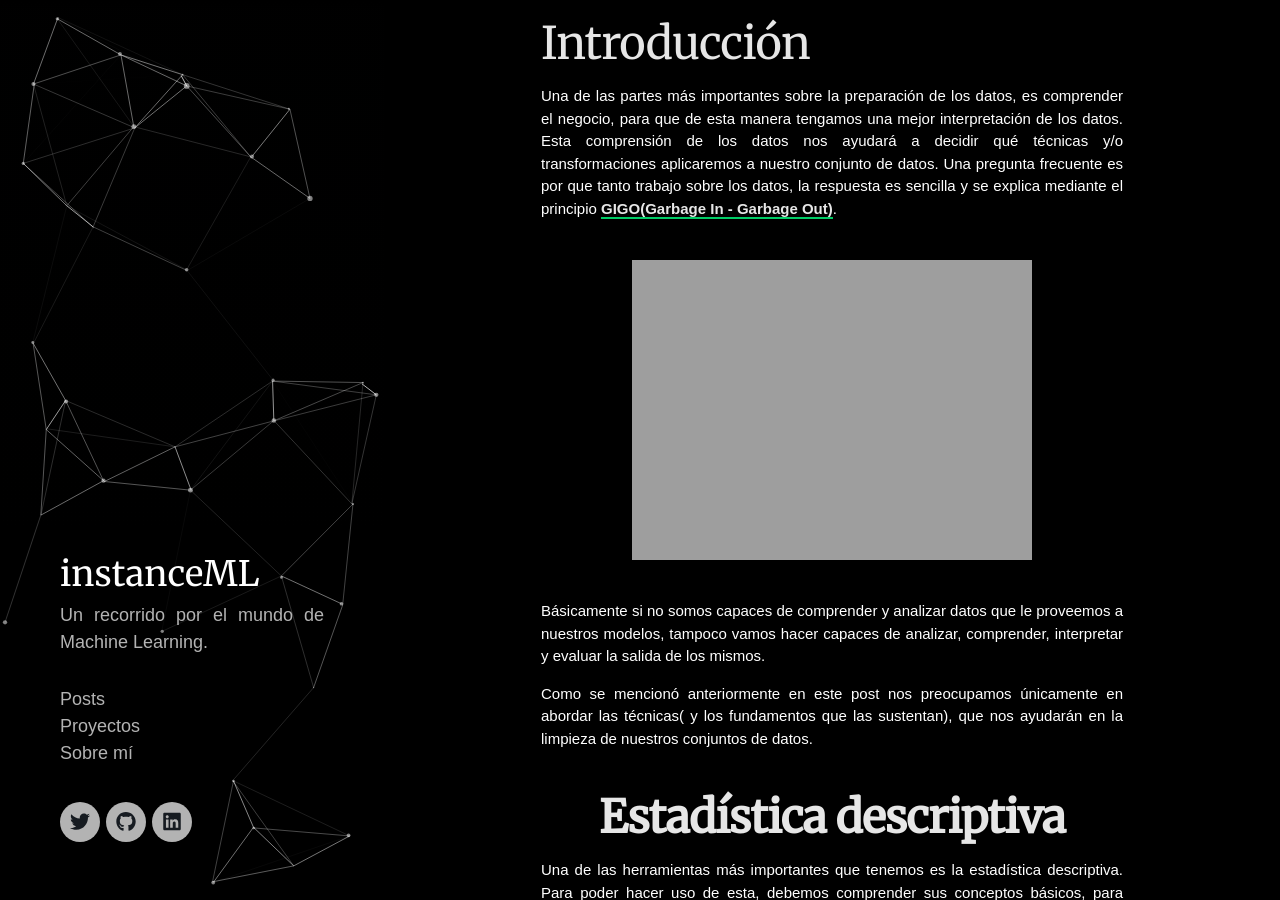
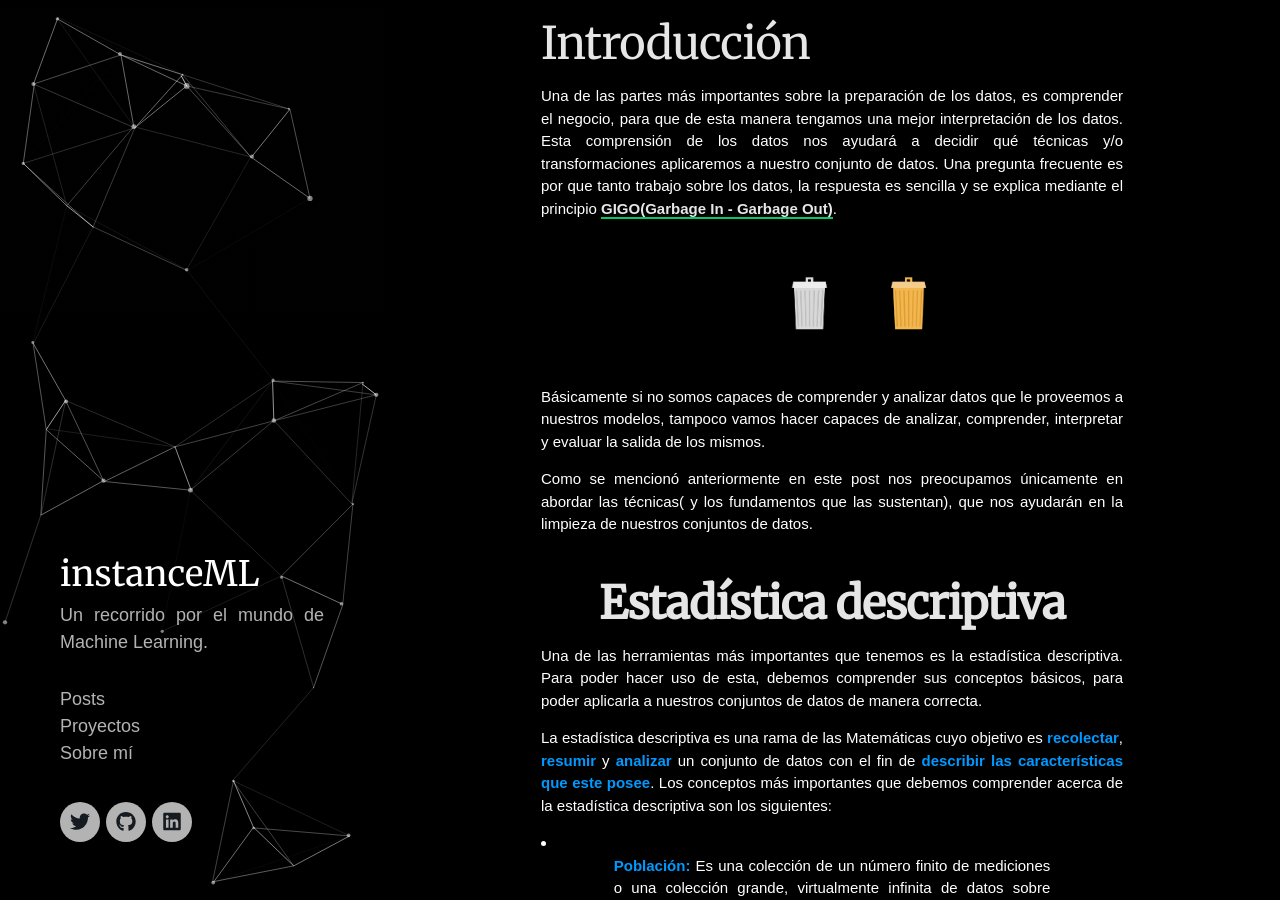
Before and after one commit to eduardoperez2151/MachineLearning, a Jekyll site: the page built from _posts/2018-09-08-data-cleansing.md, in a window 1280 px wide and 900 px high, scrolled down 508 px. Built offline with Jekyll 4.4.1, drawn with Linux system fonts in a browser that asks for light colours; nearby versions of some CDN libraries; some web fonts are replaced; formulas are drawn with MathJax 3.

Commit message:
fix image urls

```diff
--- a/_posts/2018-09-08-data-cleansing.md
+++ b/_posts/2018-09-08-data-cleansing.md
@@ -9,7 +9,7 @@ excerpt : Uno los puntos fundamentales en Machine Learning es el tratamiento de
 ## Introducción
 Una de las partes más importantes sobre la preparación de los datos, es comprender el negocio, para que de esta manera tengamos una mejor interpretación de los datos. Esta comprensión de los datos nos ayudará a decidir qué técnicas y/o transformaciones aplicaremos a nuestro conjunto de datos. Una pregunta frecuente es por que tanto trabajo sobre los datos, la respuesta es sencilla y se explica mediante el principio [GIGO(Garbage In - Garbage Out)](https://www.semantics3.com/blog/thoughts-on-the-gigo-principle-in-machine-learning-4fbd3af43dc4).
 
-![GIGO](/images/blog/gigo.png =200x100)
+<img src="/images/blog/gigo.png" width="200"/>
 
 Básicamente si no somos capaces de comprender y analizar datos que le proveemos a nuestros modelos, tampoco vamos hacer capaces de analizar, comprender, interpretar y evaluar la salida de los mismos.
 
```
